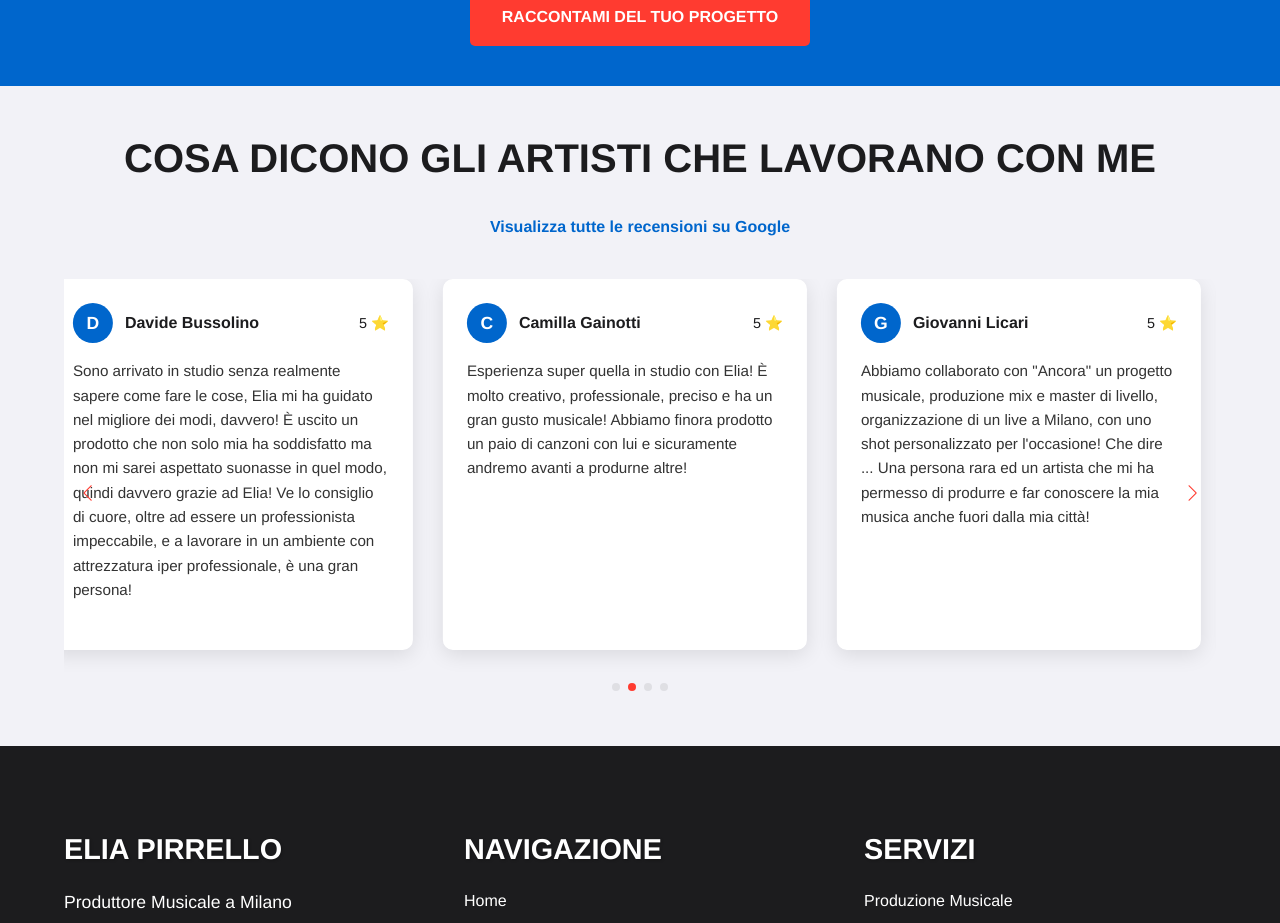
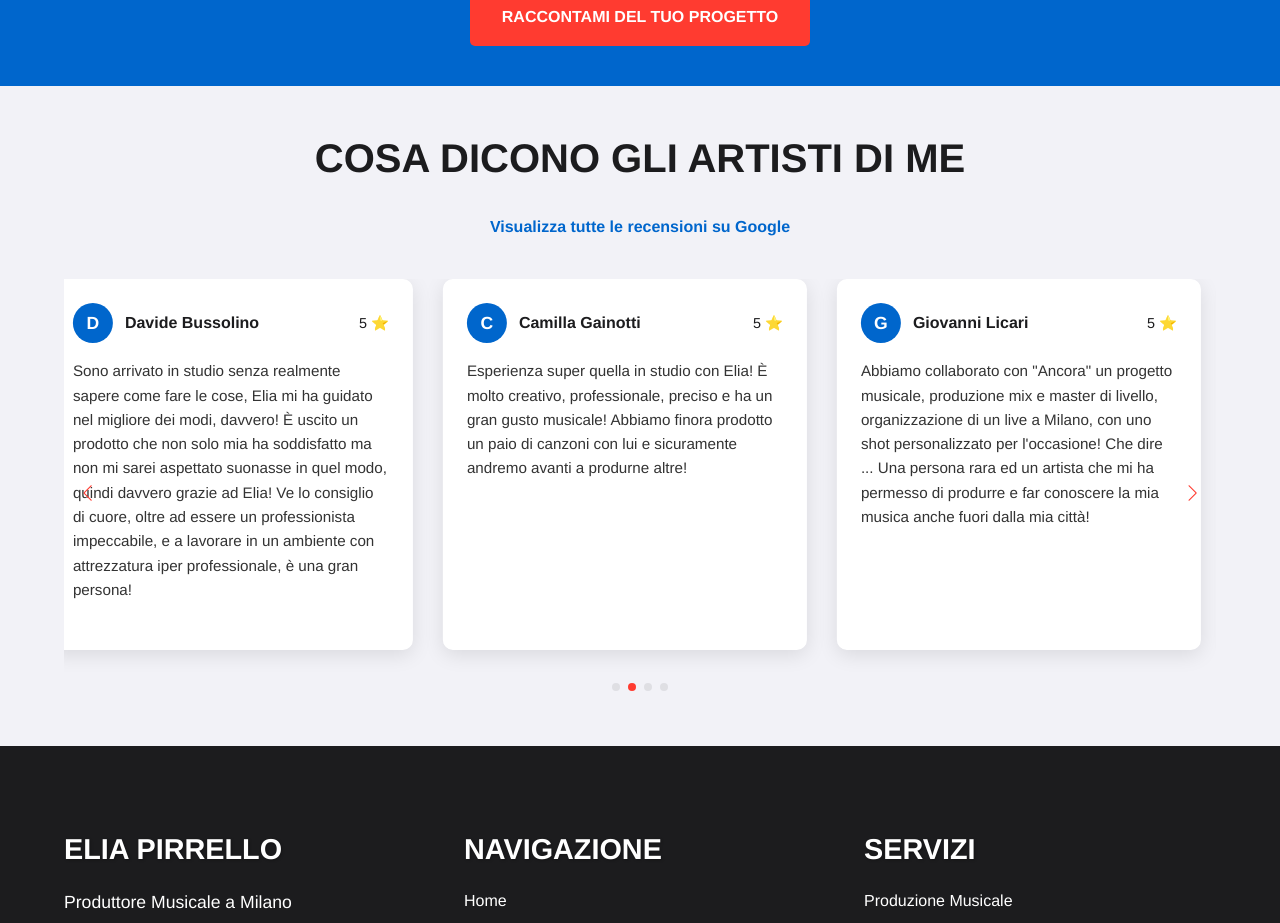
Before and after one commit to wavyprod1/website, a Vue app: page / in a window 1280 px wide. Shown: the part 940-1863 px from the top of the page. Built offline with nearby package versions, Linux system fonts and the light colour scheme.

Commit message:
text corrections

```diff
--- a/public/404.html
+++ b/public/404.html
@@ -8,7 +8,7 @@
     <title>Reindirizzamento... - Elia Pirrello</title> <!-- Titolo appropriato -->
     <script>
       // Il nome del tuo repository, che è la base del path su GitHub Pages
-      const repoName = '/website'; // <<<=== ASSICURATI CHE SIA CORRETTO!
+      const repoName = ''; // <<<=== ASSICURATI CHE SIA CORRETTO!
 
       // Ottieni il path corrente che ha causato il 404 e la query string
       const fullPath = window.location.pathname + window.location.search + window.location.hash;
--- a/src/views/HomeView.vue
+++ b/src/views/HomeView.vue
@@ -67,7 +67,7 @@ const starEmoji = '⭐';
     <!-- Classe .section-bg-light per sfondo chiaro e testo scuro (definita nello scoped CSS) -->
     <section class="reviews section-bg-light">
       <div class="container">
-        <h2 class="section-title">COSA DICONO GLI ARTISTI CHE LAVORANO CON ME</h2>
+        <h2 class="section-title">COSA DICONO GLI ARTISTI DI ME</h2>
          <div class="google-link-container">
           <a href="https://g.co/kgs/yNMLUtt" target="_blank" class="google-reviews-link">
               Visualizza tutte le recensioni su Google
```
